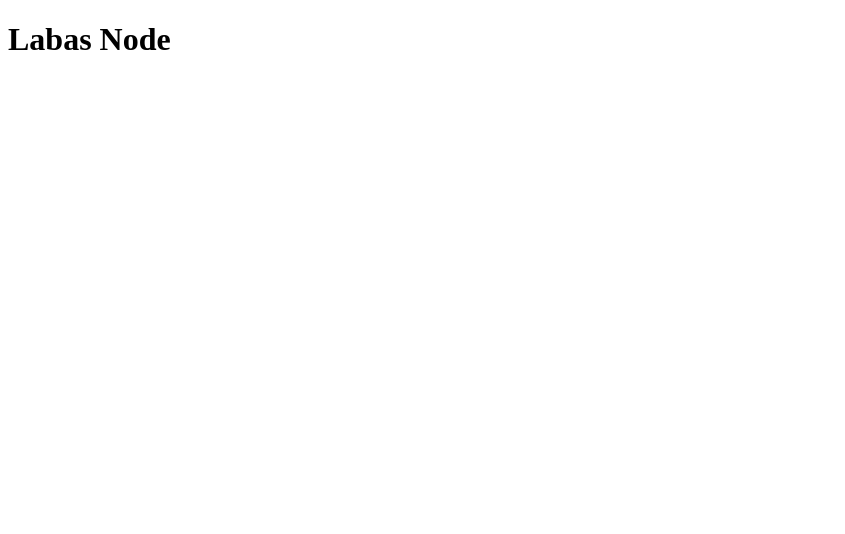
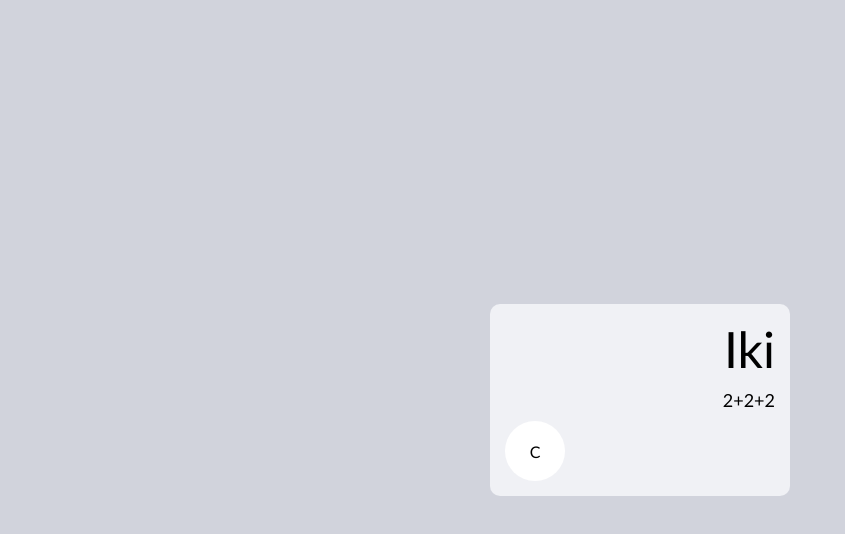
Before and after one commit to lazauninke/5-calc, a website: page index.html in a window 1280 px wide. Shown: the whole page, without its empty margins (0-845 px from the left). Drawn offline with Linux system fonts and the light colour scheme.

Commit message:
click click

```diff
--- /dev/null
+++ b/css/calc.css
@@ -0,0 +1,50 @@
+body {
+    background-color: #d1d3dc;
+    height: 100vh;
+  }
+
+  .calc {
+    display: grid;
+    /* grid-template-columns: 1fr 1fr 1fr 1fr; */
+    grid-template-columns: repeat(4, 1fr);
+    gap: 10px;
+    width: 300px;
+    padding: 15px;
+    position: absolute;
+    top: 50%;
+    left: 50%;
+    transform: translate(-50%, -50%);
+    background-color: #f0f1f5;
+    border-radius: 10px;
+  }
+  .calc > .screen {
+    grid-column: span 4;
+    text-align: right;
+    font-size: 50px;
+  }
+  .calc > .formula {
+    grid-column: span 4;
+    text-align: right;
+    font-size: 18px;
+  }
+  .calc > .key {
+    display: inline-block;
+    height: 60px;
+    min-width: 60px;
+    background-color: #fff;
+    border-radius: 30px;
+    position: relative;
+  }
+  .calc > .key.double {
+    grid-column: span 2;
+  }
+  .calc > .key.yellow {
+    background-color: yellow;
+  }
+  .calc > .key::before {
+    content: attr(data-symbol);
+    position: absolute;
+    top: 50%;
+    left: 50%;
+    transform: translate(-50%, -50%);
+  }
--- /dev/null
+++ b/css/reset.css
@@ -0,0 +1,8 @@
+body,
+body * {
+  margin: 0;
+  padding: 0;
+  vertical-align: top;
+  box-sizing: border-box;
+  font-family: 'Gill Sans', 'Gill Sans MT', Calibri, 'Trebuchet MS', sans-serif;
+}
--- a/index.html
+++ b/index.html
@@ -1,12 +1,24 @@
+
 <!DOCTYPE html>
 <html lang="en">
+
 <head>
     <meta charset="UTF-8">
     <meta http-equiv="X-UA-Compatible" content="IE=edge">
     <meta name="viewport" content="width=device-width, initial-scale=1.0">
     <title>Document</title>
+    <link rel="stylesheet" href="./css/reset.css">
+    <link rel="stylesheet" href="./css/calc.css">
 </head>
+
 <body>
-    <h1>Labas Node</h1>
+    <div class="calc">
+        <div class="screen">474</div>
+        <div class="formula">2+2+2</div>
+    </div>
+
+    <script src=" ./js/fail.js" defer>
+    </script>
 </body>
+
 </html>
--- /dev/null
+++ b/js/fail.js
@@ -0,0 +1,13 @@
+
+const calc = document.querySelector('.calc');
+const screen = calc.querySelector('.screen');
+
+screen.innerText = 'Labas';
+
+// fail, nes dingsta zinotas elementas
+// calc.innerHTML += '<div class="key" data-symbol="C"></div>';
+
+// good, nes esantys elementai nera is naujo sukuriami
+calc.insertAdjacentHTML('beforeend', '<div class="key" data-symbol="C"></div>');
+
+screen.innerText = 'Iki';
```
Also changed, not shown: js/main.js (added, +39 -0 lines), 1 other file.
